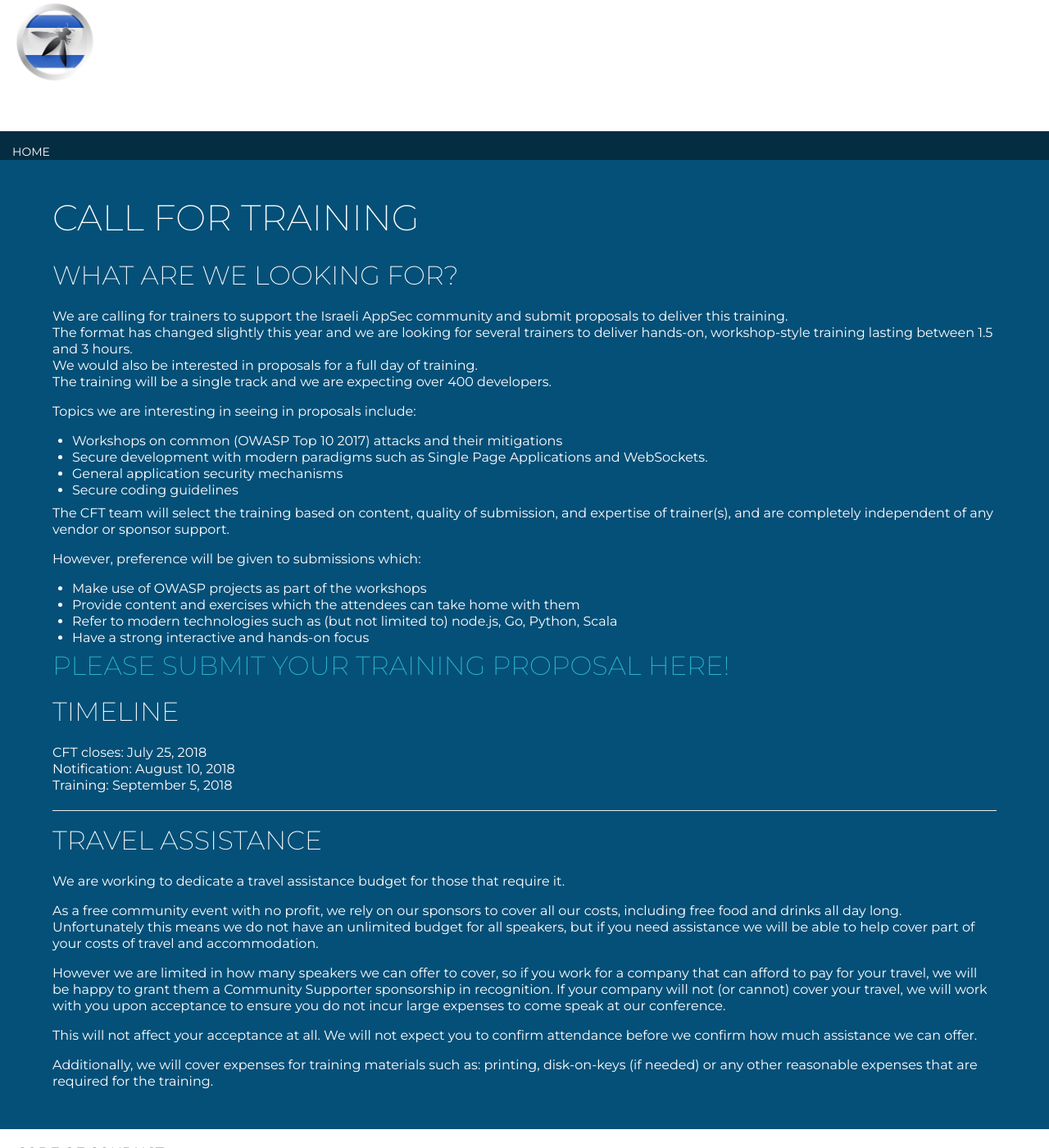
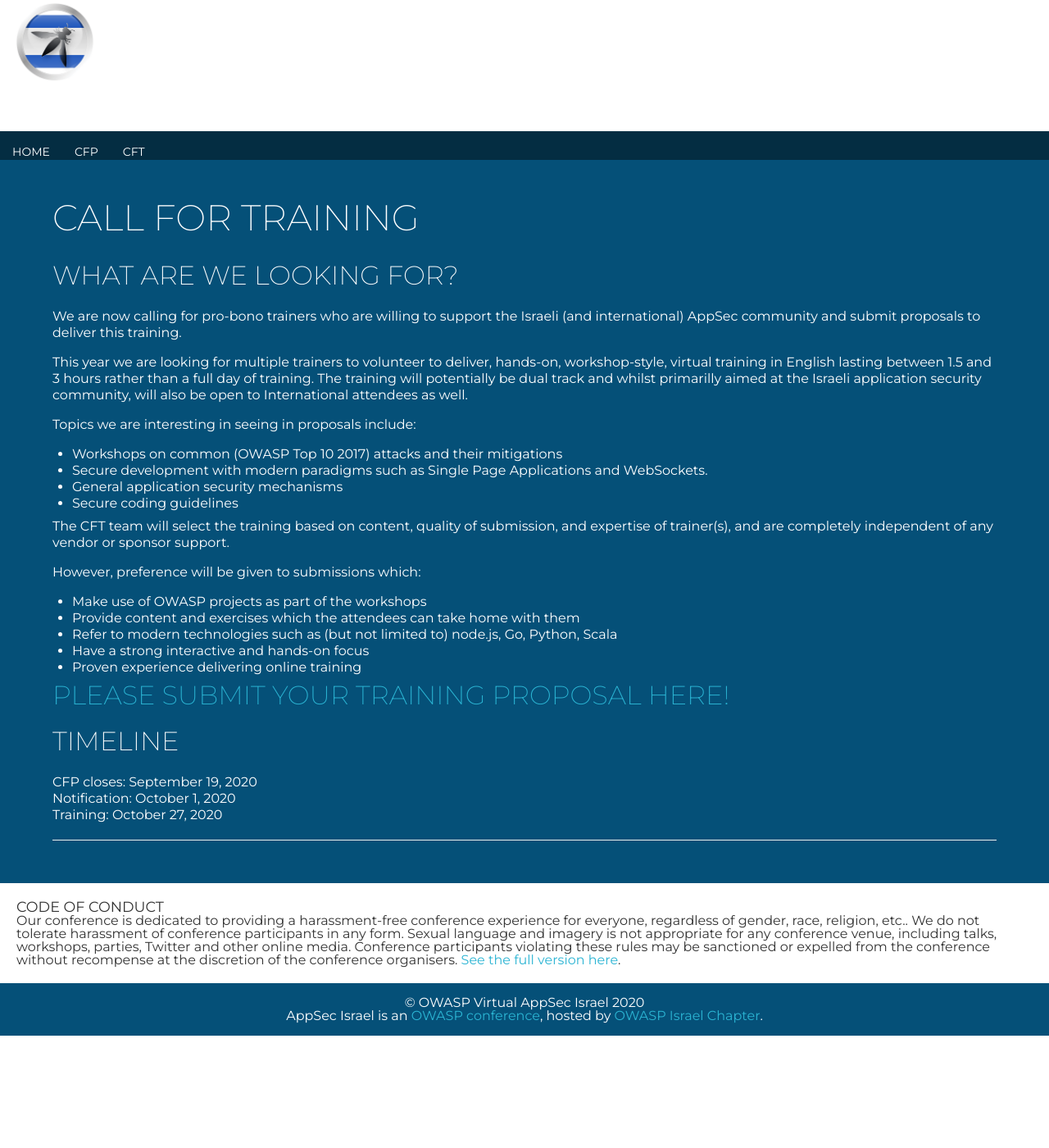
Before and after one commit to OWASP/www-event-appsecil-2023, a Jekyll site: the page built from CFT.md, in a window 1280 px wide and 1400 px high. Shown: the whole window at 82% size. Built offline with Jekyll 4.4.1, drawn with Linux system fonts in a browser that asks for light colours; our own code applies the rules of GitHub Pages for plain Markdown files.

Commit message:
Add CFP and CFT

```diff
--- a/CFT.md
+++ b/CFT.md
@@ -5,10 +5,9 @@
 
 ### What are we looking for?
 
-We are calling for trainers to support the Israeli AppSec community and submit proposals to deliver this training.
-The format has changed slightly this year and we are looking for several trainers to deliver hands-on, workshop-style training lasting between 1.5 and 3 hours.
-We would also be interested in proposals for a full day of training.
-The training will be a single track and we are expecting over 400 developers.
+We are now calling for pro-bono trainers who are willing to support the Israeli (and international) AppSec community and submit proposals to deliver this training.
+
+This year we are looking for multiple trainers to volunteer to deliver, hands-on, workshop-style, virtual training in English lasting between 1.5 and 3 hours rather than a full day of training. The training will potentially be dual track and whilst primarilly aimed at the Israeli application security community, will also be open to International attendees as well.
 
 Topics we are interesting in seeing in proposals include:
 
@@ -25,27 +24,14 @@ However, preference will be given to submissions which:
 - Provide content and exercises which the attendees can take home with them
 - Refer to modern technologies such as (but not limited to) node.js, Go, Python, Scala
 - Have a strong interactive and hands-on focus
+- Proven experience delivering online training
 
-
-### [Please submit your Training proposal here!](https://www.papercall.io/appsecisrael2018training)
+### [Please submit your Training proposal here!](https://www.papercall.io/appsecisrael2020trainingday)
 
 ### Timeline
 
-CFT closes: July 25, 2018
-Notification: August 10, 2018
-Training: September 5, 2018
-
+CFP closes: September 19, 2020
+Notification: October 1, 2020
+Training: October 27, 2020
 
 ---
-
-### Travel Assistance
-
-We are working to dedicate a travel assistance budget for those that require it.
-
-As a free community event with no profit, we rely on our sponsors to cover all our costs, including free food and drinks all day long. Unfortunately this means we do not have an unlimited budget for all speakers, but if you need assistance we will be able to help cover part of your costs of travel and accommodation.
-
-However we are limited in how many speakers we can offer to cover, so if you work for a company that can afford to pay for your travel, we will be happy to grant them a Community Supporter sponsorship in recognition. If your company will not (or cannot) cover your travel, we will work with you upon acceptance to ensure you do not incur large expenses to come speak at our conference.
-
-**This will not affect your acceptance at all. We will not expect you to confirm attendance before we confirm how much assistance we can offer.**
-
-Additionally, we will cover expenses for training materials such as: printing, disk-on-keys (if needed) or any other reasonable expenses that are required for the training.
--- a/_data/menus.yml
+++ b/_data/menus.yml
@@ -1,5 +1,9 @@
 - title: Home
   url  : /
+- title: CFP
+  url  : CFP
+- title: CFT
+  url  : CFT
 #- title: Location
 #  url  : Location
 #- title: Agenda
```
Also changed, not shown: CFP.md (+4 -23 lines).
